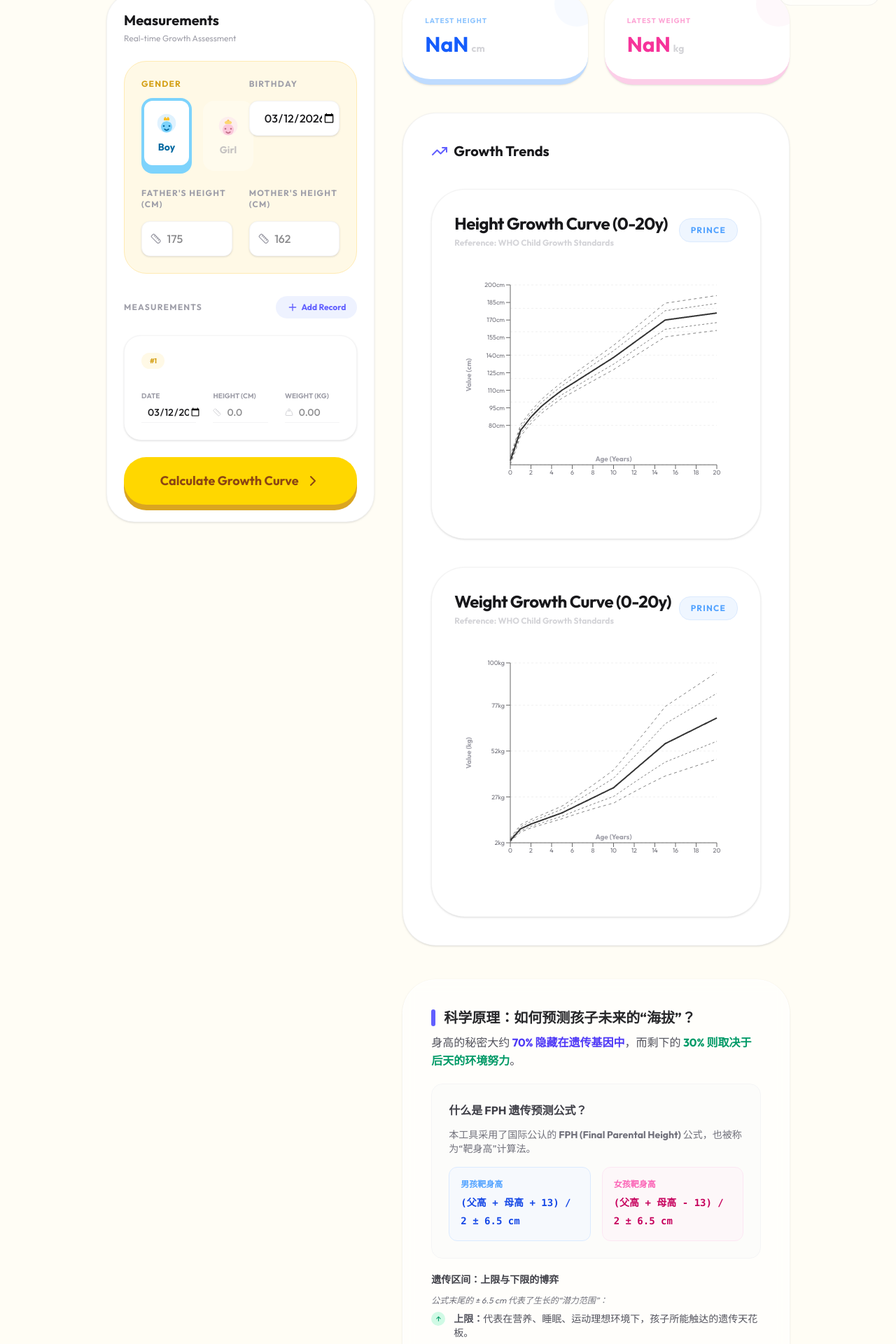
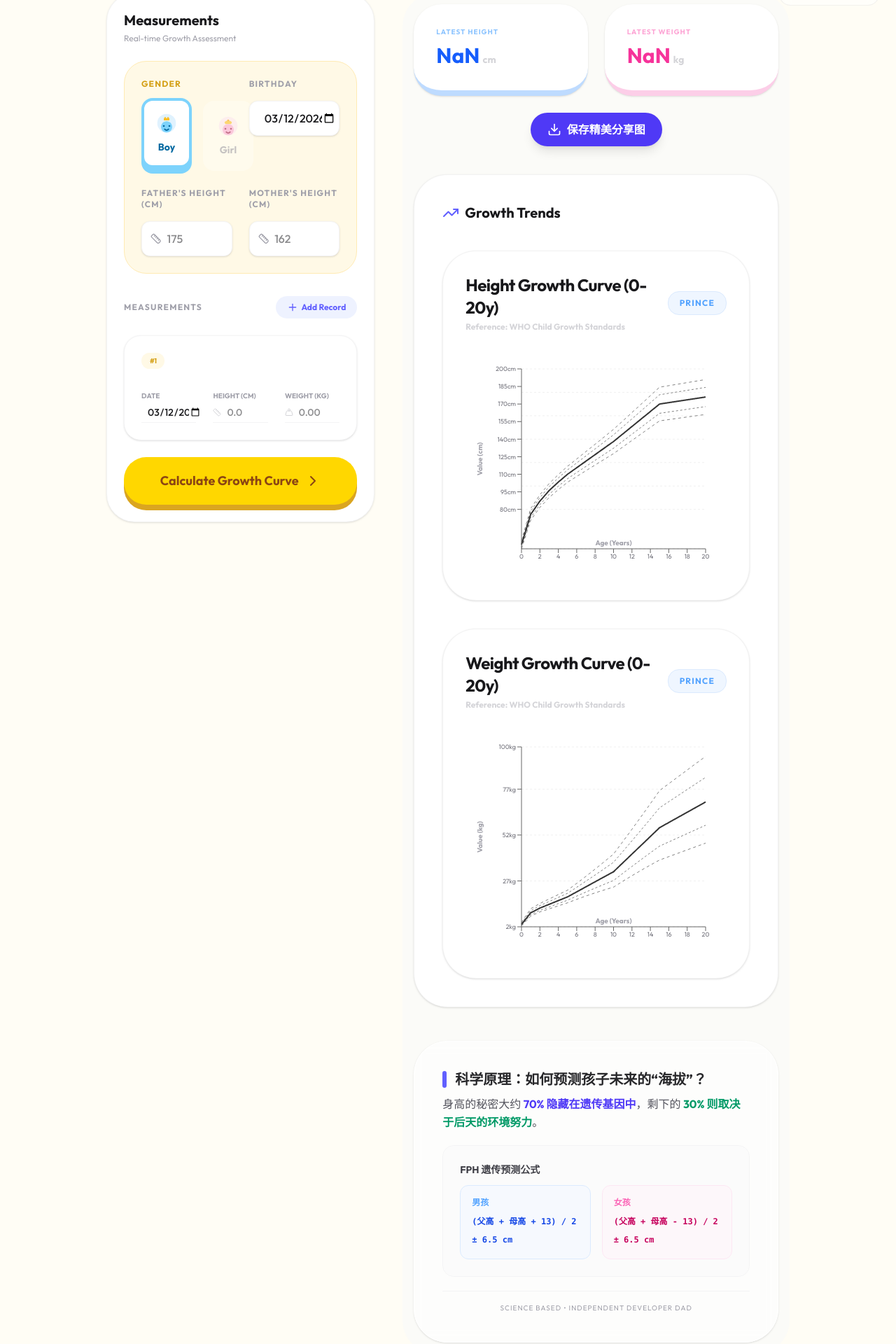
Before and after one commit to guyue2100/MyGrowthDashboard, a React (Vite) app: page / in a window 1280 px wide. Shown: the part 58-1978 px from the top of the page at 70% size. Built offline with nearby package versions, Linux system fonts and the light colour scheme.

Commit message:
Update App.tsx

```diff
--- a/src/App.tsx
+++ b/src/App.tsx
@@ -12,31 +12,6 @@ import { GrowthAssessmentForm } from './components/GrowthAssessmentForm';
 import { HeightPredictor } from './components/HeightPredictor';
 import { LanguageSwitcher } from './components/LanguageSwitcher';
 import { GrowthRecord } from './types';
-
-const BoyIcon = () => (
-  <svg viewBox="0 0 24 24" fill="none" className="w-10 h-10" xmlns="http://www.w3.org/2000/svg">
-    <circle cx="12" cy="12" r="10" fill="#E0F2FE" />
-    {/* Crown */}
-    <path d="M9 7L10.5 5L12 7L13.5 5L15 7V9H9V7Z" fill="#FBBF24" />
-    <path d="M12 10C8.68629 10 6 12.6863 6 16C6 19.3137 8.68629 22 12 22C15.3137 22 18 19.3137 18 16C18 12.6863 15.3137 10 12 10Z" fill="#7DD3FC" />
-    <circle cx="9" cy="15" r="1" fill="#0369A1" />
-    <circle cx="15" cy="15" r="1" fill="#0369A1" />
-    <path d="M10 18.5C10 18.5 11 19.5 12 19.5C13 19.5 14 18.5 14 18.5" stroke="#0369A1" strokeWidth="1.5" strokeLinecap="round" />
-  </svg>
-);
-
-const GirlIcon = () => (
-  <svg viewBox="0 0 24 24" fill="none" className="w-10 h-10" xmlns="http://www.w3.org/2000/svg">
-    <circle cx="12" cy="12" r="10" fill="#FCE7F3" />
-    {/* Tiara */}
-    <path d="M8 8C8 8 10 6 12 6C14 6 16 8 16 8L15 10H9L8 8Z" fill="#FBBF24" />
-    <circle cx="12" cy="6" r="1" fill="#F59E0B" />
-    <path d="M12 10C8.68629 10 6 12.6863 6 16C6 19.3137 8.68629 22 12 22C15.3137 22 18 19.3137 18 16C18 12.6863 15.3137 10 12 10Z" fill="#F9A8D4" />
-    <circle cx="9" cy="15" r="1" fill="#9D174D" />
-    <circle cx="15" cy="15" r="1" fill="#9D174D" />
-    <path d="M10 18.5C10 18.5 11 19.5 12 19.5C13 19.5 14 18.5 14 18.5" stroke="#9D174D" strokeWidth="1.5" strokeLinecap="round" />
-  </svg>
-);
 
 export default function App() {
   const { t } = useTranslation();
@@ -75,15 +50,15 @@ export default function App() {
   }, [assessmentData]);
 
   const latestRecord = records[records.length - 1];
-return (
+
+  return (
     <div className="min-h-screen pb-10 md:pb-20 pt-6 md:pt-12">
-      {/* Language Switcher Floating */}
       <div className="fixed top-4 right-4 md:top-6 md:right-6 z-50">
         <LanguageSwitcher />
       </div>
 
       <main className="max-w-5xl mx-auto px-4 md:px-6 grid grid-cols-1 lg:grid-cols-12 gap-6 md:gap-10">
-        {/* Left Column: Editor */}
+        {/* 左侧：输入表单 */}
         <div className="lg:col-span-5">
           <div className="sticky top-8">
             <GrowthAssessmentForm
@@ -93,19 +68,17 @@ return (
           </div>
         </div>
 
-        {/* Right Column: Charts */}
-        <div className="lg:col-span-7 space-y-10">
+        {/* 右侧：结果展示与保存区域 */}
+        <div id="report-area" className="lg:col-span-7 space-y-10 bg-slate-50/50 p-4 rounded-[3rem]">
           {latestRecord && (
             <div className="grid grid-cols-2 gap-6">
-              <div className="bg-white p-8 rounded-[2.5rem] shadow-sm border-b-8 border-blue-200 relative overflow-hidden group">
-                <div className="absolute -right-4 -top-4 w-16 h-16 bg-blue-50 rounded-full opacity-50 group-hover:scale-150 transition-transform duration-500"></div>
-                <p className="text-[10px] font-black text-blue-300 uppercase tracking-widest mb-2 relative z-10">{t('latestHeight')}</p>
-                <p className="text-3xl font-black text-blue-600 relative z-10">{latestRecord.height}<span className="text-sm ml-1 font-bold text-zinc-300">{t('unitHeight')}</span></p>
+              <div className="bg-white p-8 rounded-[2.5rem] shadow-sm border-b-8 border-blue-200">
+                <p className="text-[10px] font-black text-blue-300 uppercase tracking-widest mb-2">{t('latestHeight')}</p>
+                <p className="text-3xl font-black text-blue-600">{latestRecord.height}<span className="text-sm ml-1 font-bold text-zinc-300">{t('unitHeight')}</span></p>
               </div>
-              <div className="bg-white p-8 rounded-[2.5rem] shadow-sm border-b-8 border-pink-200 relative overflow-hidden group">
-                <div className="absolute -right-4 -top-4 w-16 h-16 bg-pink-50 rounded-full opacity-50 group-hover:scale-150 transition-transform duration-500"></div>
-                <p className="text-[10px] font-black text-pink-300 uppercase tracking-widest mb-2 relative z-10">{t('latestWeight')}</p>
-                <p className="text-3xl font-black text-pink-500 relative z-10">{latestRecord.weight}<span className="text-sm ml-1 font-bold text-zinc-300">{t('unitWeight')}</span></p>
+              <div className="bg-white p-8 rounded-[2.5rem] shadow-sm border-b-8 border-pink-200">
+                <p className="text-[10px] font-black text-pink-300 uppercase tracking-widest mb-2">{t('latestWeight')}</p>
+                <p className="text-3xl font-black text-pink-500">{latestRecord.weight}<span className="text-sm ml-1 font-bold text-zinc-300">{t('unitWeight')}</span></p>
               </div>
             </div>
           )}
@@ -117,6 +90,11 @@ return (
             latestHeight={latestRecord?.height}
             latestAgeInMonths={latestRecord?.ageInMonths}
           />
+
+          {/* 保存按钮：放在预测结果下方，它是互动的核心 */}
+          <div className="flex justify-center -mt-4 px-4">
+            <SaveReportButton targetId="report-area" />
+          </div>
 
           <section className="bg-white p-10 rounded-[3rem] shadow-sm border border-black/5 space-y-10">
             <div className="flex items-center justify-between">
@@ -144,52 +122,27 @@ return (
             </div>
           </section>
 
-          {/* 📍 科学科普区域 - 已修正闭合标签错误 */}
-          <article id="science-section" className="mt-12 p-8 md:p-10 bg-white/60 backdrop-blur-sm rounded-[3rem] border border-white shadow-sm space-y-6 text-zinc-800">
+          {/* 科学科普区域 */}
+          <article className="mt-12 p-8 md:p-10 bg-white/60 backdrop-blur-sm rounded-[3rem] border border-white shadow-sm space-y-6 text-zinc-800">
             <div className="flex items-center gap-3 mb-2">
               <div className="w-1.5 h-6 bg-indigo-500 rounded-full"></div>
               <h2 className="text-xl font-bold">科学原理：如何预测孩子未来的“海拔”？</h2>
             </div>
-
             <div className="text-zinc-600 leading-relaxed space-y-5 text-sm md:text-base">
-              <p>
-                身高的秘密大约 <span className="font-bold text-indigo-600">70% 隐藏在遗传基因中</span>，而剩下的 <span className="font-bold text-emerald-600">30% 则取决于后天的环境努力</span>。
-              </p>
-
+              <p>身高的秘密大约 <span className="font-bold text-indigo-600">70% 隐藏在遗传基因中</span>，剩下的 <span className="font-bold text-emerald-600">30% 则取决于后天的环境努力</span>。</p>
               <div className="bg-zinc-50/50 p-6 rounded-2xl border border-zinc-100">
-                <h3 className="font-bold text-zinc-700 mb-3 flex items-center gap-2">
-                  什么是 FPH 遗传预测公式？
-                </h3>
-                <p className="mb-4 text-sm text-zinc-500">
-                  本工具采用了国际公认的 <strong>FPH (Final Parental Height)</strong> 公式，也被称为“靶身高”计算法。
-                </p>
+                <h3 className="font-bold text-zinc-700 mb-3 text-sm">FPH 遗传预测公式</h3>
                 <ul className="grid grid-cols-1 md:grid-cols-2 gap-4">
                   <li className="bg-blue-50/50 p-4 rounded-xl border border-blue-100">
-                    <span className="block text-xs text-blue-400 font-bold mb-1 uppercase">男孩靶身高</span>
-                    <span className="font-mono text-blue-700 font-bold text-sm">(父高 + 母高 + 13) / 2 ± 6.5 cm</span>
+                    <span className="block text-xs text-blue-400 font-bold mb-1">男孩</span>
+                    <span className="font-mono text-blue-700 font-bold text-xs">(父高 + 母高 + 13) / 2 ± 6.5 cm</span>
                   </li>
                   <li className="bg-pink-50/50 p-4 rounded-xl border border-pink-100">
-                    <span className="block text-xs text-pink-400 font-bold mb-1 uppercase">女孩靶身高</span>
-                    <span className="font-mono text-pink-700 font-bold text-sm">(父高 + 母高 - 13) / 2 ± 6.5 cm</span>
+                    <span className="block text-xs text-pink-400 font-bold mb-1">女孩</span>
+                    <span className="font-mono text-pink-700 font-bold text-xs">(父高 + 母高 - 13) / 2 ± 6.5 cm</span>
                   </li>
                 </ul>
               </div>
-
-              <div className="space-y-3 text-zinc-600">
-                <h3 className="font-bold text-zinc-700 text-sm">遗传区间：上限与下限的博弈</h3>
-                <p className="text-zinc-500 text-xs italic mb-2">公式末尾的 ± 6.5 cm 代表了生长的“潜力范围”：</p>
-                <div className="grid grid-cols-1 gap-4">
-                  <div className="flex gap-3 items-start">
-                    <span className="flex-shrink-0 w-5 h-5 bg-emerald-100 text-emerald-600 rounded-full flex items-center justify-center text-xs">↑</span>
-                    <p className="text-sm"><strong>上限：</strong>代表在营养、睡眠、运动理想环境下，孩子所能触达的遗传天花板。</p>
-                  </div>
-                  <div className="flex gap-3 items-start">
-                    <span className="flex-shrink-0 w-5 h-5 bg-amber-100 text-amber-600 rounded-full flex items-center justify-center text-xs">↓</span>
-                    <p className="text-sm"><strong>下限：</strong>如果存在睡眠不足或缺乏运动等因素，可能导致生长潜力无法释放。</p>
-                  </div>
-                </div>
-              </div>
-
               <p className="pt-4 border-t border-zinc-100 text-[10px] text-zinc-400 text-center uppercase tracking-widest">
                 Science Based • Independent Developer Dad
               </p>
```
